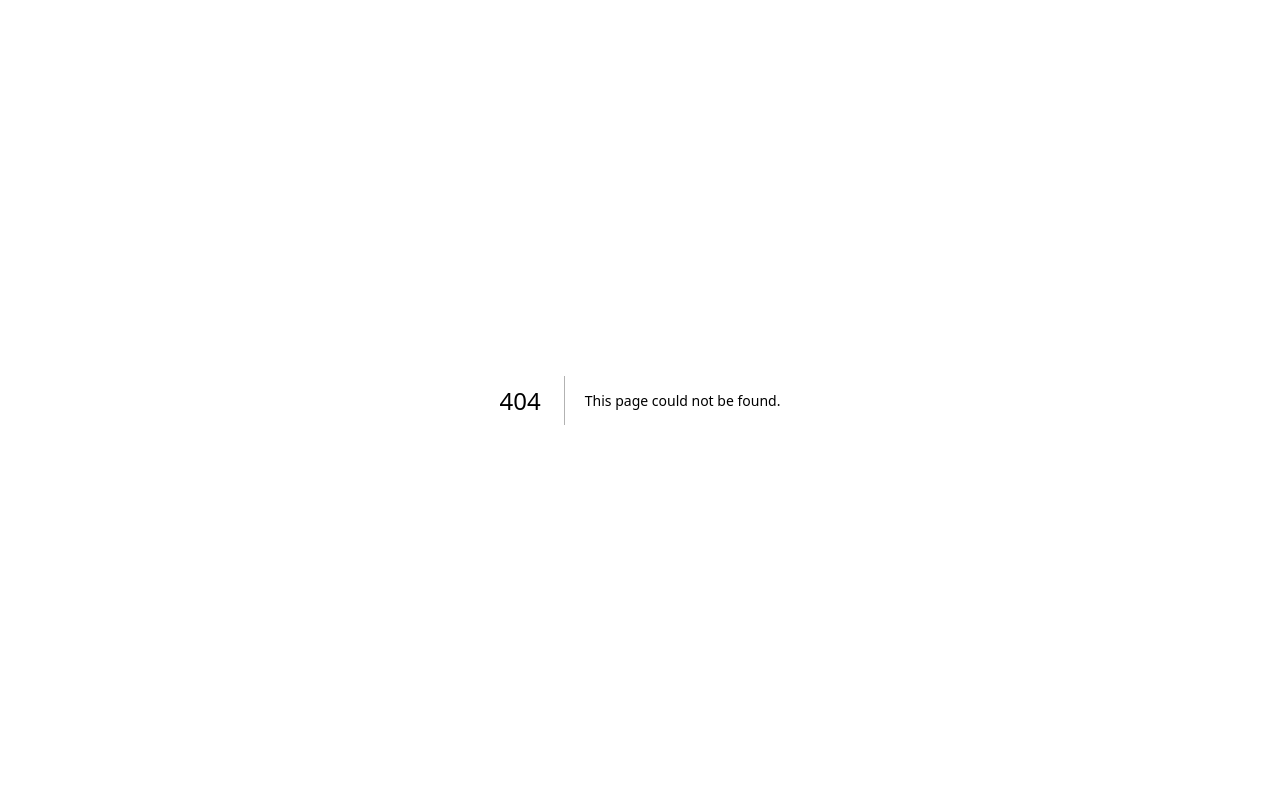
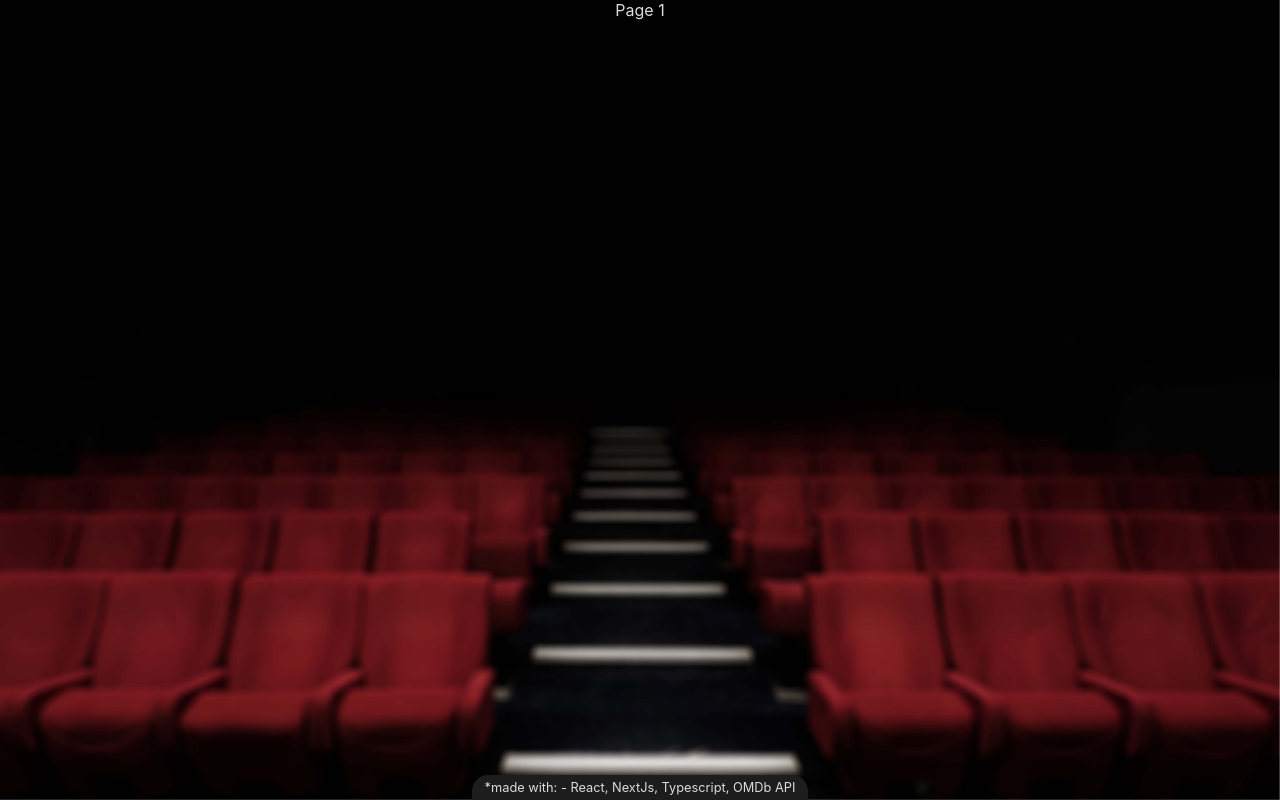
Before and after one commit to fam270589/fam-movies, a Next.js app: page /1 in a window 1280 px wide. Before the commit this address had no page. Built offline with nearby package versions, Linux system fonts and the light colour scheme.

Commit message:
overall layout done

```diff
--- a/components/Card/MovieCard.module.css
+++ b/components/Card/MovieCard.module.css
@@ -1,19 +1,36 @@
 .container {
-  width: 15rem;
+	width: 12rem;
 	background: rgba(7, 7, 7, 0.8);
 	display: flex;
 	flex-direction: column;
 	align-items: center;
-  justify-content: center;
-	padding: 1.5rem;
+	justify-content: center;
+	padding: 1rem;
+	border: 1px solid transparent;
 	border-radius: 1rem;
-	color: gainsboro;
+
+	box-shadow: rgba(100, 255, 100, 0.2) 0px 2px 8px 0px;
+}
+
+.container:hover {
+	border-color: #539b42;
+}
+
+.poster {
+	object-fit: contain;
 }
 
 .data {
-  width: 100%;
+	width: 100%;
+	margin-top: 0.3rem;
 }
 
 .title {
-  font-size: 1.2rem;
+	font-weight: bold;
+	font-size: 1rem;
 }
+
+.year {
+	margin-top: 0.3rem;
+	font-size: 0.9rem;
+}
--- a/components/Layout/Layout.module.css
+++ b/components/Layout/Layout.module.css
@@ -1,5 +1,9 @@
 .container {
-
+	width: 100%;
+	position: relative;
+	display: flex;
+	flex-direction: column;
+	align-items: center;
 }
 
 .background {
@@ -8,5 +12,19 @@
 	width: 100%;
 	height: 100vh;
 	object-fit: cover;
-  z-index: -10;
+	z-index: -10;
 }
+
+.footer {
+	position: fixed;
+	bottom: 0;
+	display: flex;
+	justify-content: flex-end;
+	text-align: center;
+	font-size: 0.8rem;
+	background: #1d1d1d;
+	margin: 0 2rem;
+	padding: 0.3rem 0.8rem;
+	border-top-left-radius: 1rem;
+	border-top-right-radius: 1rem;
+}
--- a/components/Layout/Layout.tsx
+++ b/components/Layout/Layout.tsx
@@ -17,7 +17,10 @@ const Layout = (props: Props) => {
 				alt="background"
 				className={styles.background}
 			/>
-      {props.children}
+			{props.children}
+			<footer className={styles.footer}>
+				<p>*made with: - React, NextJs, Typescript, OMDb API</p>
+			</footer>
 		</div>
 	);
 };
--- /dev/null
+++ b/pages/[id].tsx
@@ -0,0 +1,16 @@
+import { useRouter } from "next/router";
+import Layout from "../components/Layout/Layout";
+
+type Props = {
+	children?: React.ReactNode;
+	// props....
+};
+
+//todo:-----MovieDetails component-----://
+const MovieDetails = (props: Props) => {
+	const { query } = useRouter();
+
+	return <Layout>Page {query.id}</Layout>;
+};
+
+export default MovieDetails;
--- a/styles/HomePage.module.css
+++ b/styles/HomePage.module.css
@@ -1,6 +1,9 @@
 .container {
 	width: 100%;
 	height: 100vh;
+	display: flex;
+	flex-direction: column;
+	align-items: center;
 }
 
 .header {
@@ -10,20 +13,38 @@
 }
 
 .main {
-	width: 100%;
-	height: 100vh;
-	color: white;
 	display: flex;
-	justify-content: center;
-	align-items: center;
+	flex-direction: column;
 }
 
-.footer {
-	background: #1d1d1d;
-	color: gainsboro;
-	display: flex;
-	justify-content: center;
-	margin: 0 2rem;
-	padding: 0.5rem;
-	border-radius: 0.5rem;
+.moviesGrid {
+	display: grid;
+	grid-template-columns: 1fr;
+	justify-items: center;
+	gap: 1.7rem;
+	margin-block: 5.7rem;
 }
+
+@media (min-width: 480px) {
+	.moviesGrid {
+		grid-template-columns: repeat(2, 1fr);
+	}
+}
+
+@media (min-width: 640px) {
+	.moviesGrid {
+		grid-template-columns: repeat(3, 1fr);
+	}
+}
+
+@media (min-width: 960px) {
+	.moviesGrid {
+		grid-template-columns: repeat(4, 1fr);
+	}
+}
+
+@media (min-width: 1080px) {
+	.moviesGrid {
+		grid-template-columns: repeat(5, 1fr);
+	}
+}
--- a/styles/globals.css
+++ b/styles/globals.css
@@ -8,6 +8,8 @@ html,
 body {
 	font-family: -apple-system, BlinkMacSystemFont, Segoe UI, Roboto, Oxygen,
 		Ubuntu, Cantarell, Fira Sans, Droid Sans, Helvetica Neue, sans-serif;
+
+	color: gainsboro;
 }
 
 a {
```
Also changed, not shown: components/Card/MovieCard.tsx (+12 -8 lines), pages/index.tsx (+45 -15 lines).
